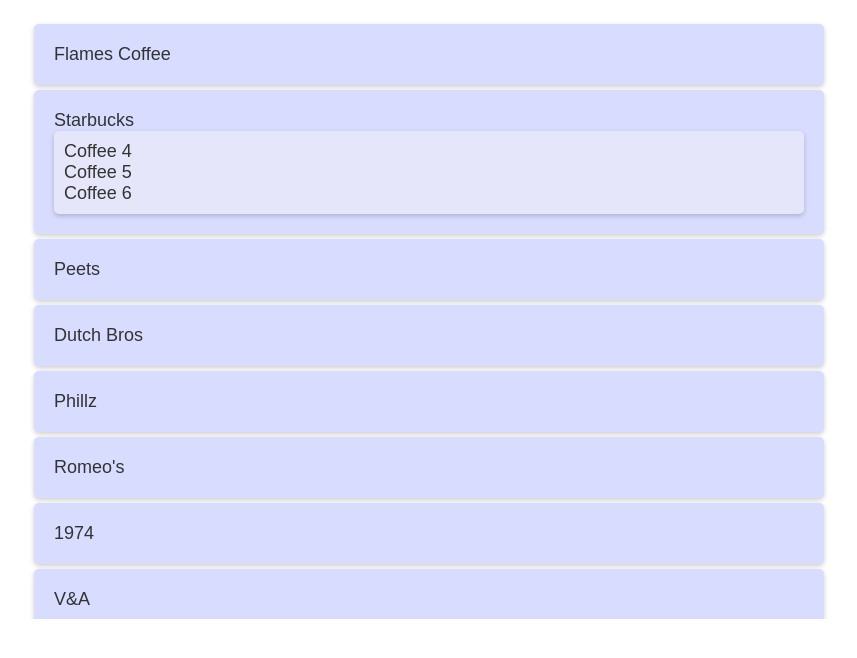
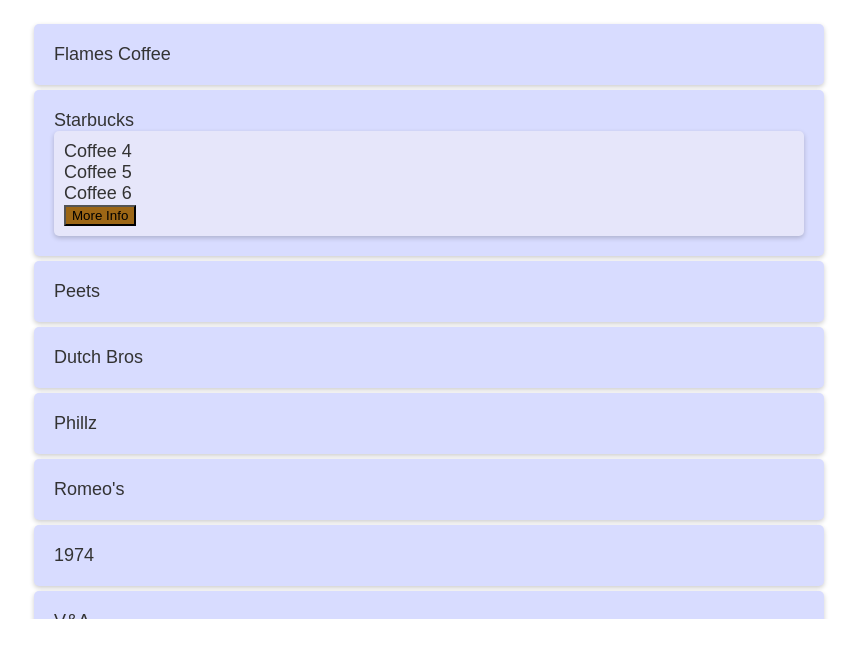
Before and after one commit to dandeboskey/coffee_stop_app, a website: page public/history.html in a window 1280 px wide. Both pictures are taken after a click on the element "Starbucks". Shown: the part 108-766 px from the top of the page, without its empty margins (211-1068 px from the left). Drawn offline with Linux system fonts and the light colour scheme.

Commit message:
added buttons history page

```diff
--- a/public/history.html
+++ b/public/history.html
@@ -94,6 +94,7 @@
           <li class="coffee">Coffee 4</li>
           <li class="coffee">Coffee 5</li>
           <li class="coffee">Coffee 6</li>
+          <button type="button" class="btn btn-primary" style="background-color: #9C6615;" >More Info</button>
         </ul>
       </div>
       <div class="cafe">
@@ -102,6 +103,7 @@
           <li class="coffee">Coffee 7</li>
           <li class="coffee">Coffee 8</li>
           <li class="coffee">Coffee 9</li>
+          <button type="button" class="btn btn-primary" style="background-color: #9C6615;" >More Info</button>
         </ul>
       </div>
       <div class="cafe">
@@ -110,6 +112,7 @@
           <li class="coffee">Coffee 10</li>
           <li class="coffee">Coffee 11</li>
           <li class="coffee">Coffee 12</li>
+          <button type="button" class="btn btn-primary" style="background-color: #9C6615;" >More Info</button>
         </ul>
       </div>
       <div class="cafe">
@@ -118,6 +121,7 @@
           <li class="coffee">Coffee 10</li>
           <li class="coffee">Coffee 11</li>
           <li class="coffee">Coffee 12</li>
+          <button type="button" class="btn btn-primary" style="background-color: #9C6615;" >More Info</button>
         </ul>
       </div>
       <div class="cafe">
@@ -126,6 +130,7 @@
           <li class="coffee">Coffee 10</li>
           <li class="coffee">Coffee 11</li>
           <li class="coffee">Coffee 12</li>
+          <button type="button" class="btn btn-primary" style="background-color: #9C6615;" >More Info</button>
         </ul>
       </div>
       <div class="cafe">
@@ -134,6 +139,7 @@
           <li class="coffee">Coffee 10</li>
           <li class="coffee">Coffee 11</li>
           <li class="coffee">Coffee 12</li>
+          <button type="button" class="btn btn-primary" style="background-color: #9C6615;" >More Info</button>
         </ul>
       </div>
       <div class="cafe">
@@ -142,6 +148,7 @@
           <li class="coffee">Coffee 10</li>
           <li class="coffee">Coffee 11</li>
           <li class="coffee">Coffee 12</li>
+          <button type="button" class="btn btn-primary" style="background-color: #9C6615;" >More Info</button>
 
         </ul>
       </div>
@@ -151,14 +158,16 @@
           <li class="coffee">Coffee 10</li>
           <li class="coffee">Coffee 11</li>
           <li class="coffee">Coffee 12</li>
+          <button type="button" class="btn btn-primary" style="background-color: #9C6615;" >More Info</button>
         </ul>
       </div>
       <div class="cafe">
-        Asha Tea
+        Asha Tea House
         <ul class="coffee-list">
           <li class="coffee">Coffee 10</li>
           <li class="coffee">Coffee 11</li>
           <li class="coffee">Coffee 12</li>
+          <button type="button" class="btn btn-primary" style="background-color: #9C6615;" >More Info</button>
         </ul>
       </div>
       <div class="cafe">
@@ -167,6 +176,7 @@
           <li class="coffee">Coffee 10</li>
           <li class="coffee">Coffee 11</li>
           <li class="coffee">Coffee 12</li>
+          <button type="button" class="btn btn-primary" style="background-color: #9C6615;" >More Info</button>
         </ul>
       </div>
     </div>
```
